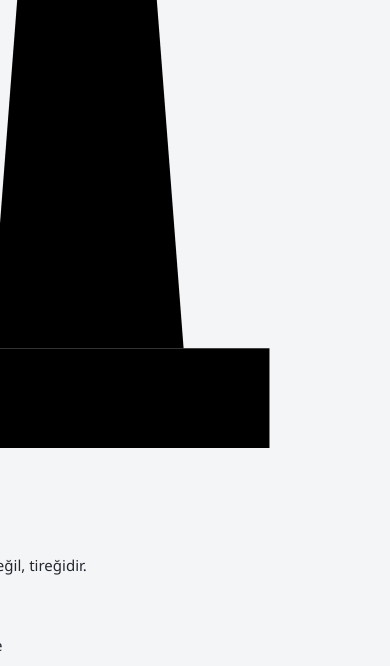
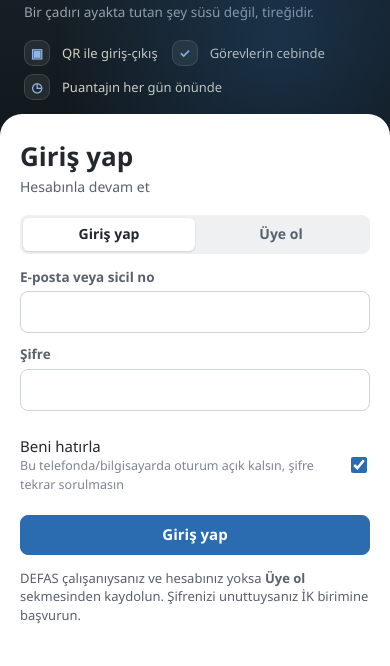
Before and after one commit to defas-portal/defas-portal.github.io, a plain HTML site: page index.html in a window 390 px wide. Shown: the part 237-903 px from the top of the page. Drawn offline with nearby package versions, Linux system fonts and the light colour scheme.

Commit message:
TİREK karşılama ekranı stilleri

```diff
--- a/style.css
+++ b/style.css
@@ -129,3 +129,40 @@ td.n,th.n{text-align:right;font-variant-numeric:tabular-nums}.tw{overflow-x:auto
 .nav .grp.open>.gi{display:flex}
 .nav button.sub{padding:8px 10px}
 @media (prefers-reduced-motion:reduce){.nav .gh .car{transition:none}}
+/* DEFAS TİREK karşılama ekranı */
+.login.tw{padding:0;align-items:stretch;justify-content:stretch;background:#11171b}
+.tw-hero{flex:1.1;position:relative;overflow:hidden;color:#efe9dc;display:flex;flex-direction:column;justify-content:center;padding:56px 64px;background:radial-gradient(1100px 600px at 20% 10%,#1d2a33 0%,#11171b 60%)}
+.tw-hero::after{content:"";position:absolute;right:-120px;bottom:-140px;width:460px;height:460px;border-radius:50%;background:radial-gradient(circle,rgba(43,108,176,.28),transparent 70%)}
+.tw .tem{fill:#efe9dc;display:block}
+.tw .tem.big{width:118px;height:auto;margin-bottom:34px}
+.tw .tem .t1{animation:twDrop .7s cubic-bezier(.2,.8,.2,1) both .15s}
+.tw .tem .t2{transform-origin:90px 158px;animation:twRise .7s cubic-bezier(.2,.8,.2,1) both .35s}
+.tw .tem .t3{animation:twFade .6s ease both}
+@keyframes twDrop{from{transform:translateY(-40px);opacity:0}to{transform:none;opacity:1}}
+@keyframes twRise{from{transform:scaleY(0);opacity:0}to{transform:none;opacity:1}}
+@keyframes twFade{from{opacity:0}to{opacity:1}}
+.tw-greet{font-size:18px;color:#9fb3c6;animation:twUp .7s ease both .6s}
+.tw-name{font-size:56px;font-weight:800;letter-spacing:-.02em;line-height:1.05;margin:6px 0 0;color:#efe9dc;animation:twUp .7s ease both .75s}
+.tw-name b{color:#8fb6ea}
+.tw-slogan{font-size:24px;font-weight:700;margin:16px 0 0;animation:twUp .7s ease both .9s}
+.tw-quote{font-size:15px;color:#9aa3ae;margin:6px 0 0;max-width:420px;animation:twUp .7s ease both 1s}
+.tw-feat{list-style:none;padding:0;margin:34px 0 0;display:flex;flex-direction:column;gap:12px;animation:twUp .7s ease both 1.15s}
+.tw-feat li{display:flex;align-items:center;gap:12px;font-size:15px;color:#d8d2c6}
+.tw-feat i{font-style:normal;width:32px;height:32px;border-radius:9px;background:rgba(239,233,220,.08);border:1px solid rgba(239,233,220,.14);display:grid;place-items:center;color:#8fb6ea;font-weight:700}
+.tw-logo{position:relative;z-index:1;margin-top:40px;width:170px;background:#fff;border-radius:10px;padding:8px 12px;align-self:flex-start;animation:twUp .7s ease both 1.3s}
+@keyframes twUp{from{transform:translateY(14px);opacity:0}to{transform:none;opacity:1}}
+.login.tw .lbox{flex:none;width:480px;max-width:none;border:0;border-radius:0;display:flex;flex-direction:column;justify-content:center;padding:48px 52px;background:var(--card);overflow:auto}
+.tw-h{font-size:26px;font-weight:800;text-align:left}
+.login.tw .lbox>p{text-align:left;margin:4px 0 18px}
+.tw-mark{display:inline-flex;align-items:center;gap:6px;margin-top:6px;font:800 13px/1 "Segoe UI",sans-serif;letter-spacing:.22em;color:var(--ink)}
+.tw-mark .tem{width:16px;height:17px;fill:var(--ink)}
+@media (max-width:860px){
+ .login.tw{flex-direction:column;min-height:100vh}
+ .tw-hero{flex:none;padding:34px 24px 30px}
+ .tw .tem.big{width:70px;margin-bottom:18px}
+ .tw-name{font-size:38px}.tw-slogan{font-size:19px;margin-top:10px}.tw-quote{font-size:13.5px}
+ .tw-feat{flex-direction:row;flex-wrap:wrap;gap:8px 14px;margin-top:18px}.tw-feat li{font-size:13px}.tw-feat i{width:26px;height:26px}
+ .tw-logo{display:none}
+ .login.tw .lbox{width:auto;padding:26px 20px 34px;border-radius:22px 22px 0 0;margin-top:-16px;position:relative;z-index:2;flex:1;justify-content:flex-start}
+}
+@media (prefers-reduced-motion:reduce){.tw *{animation:none!important}}
```
